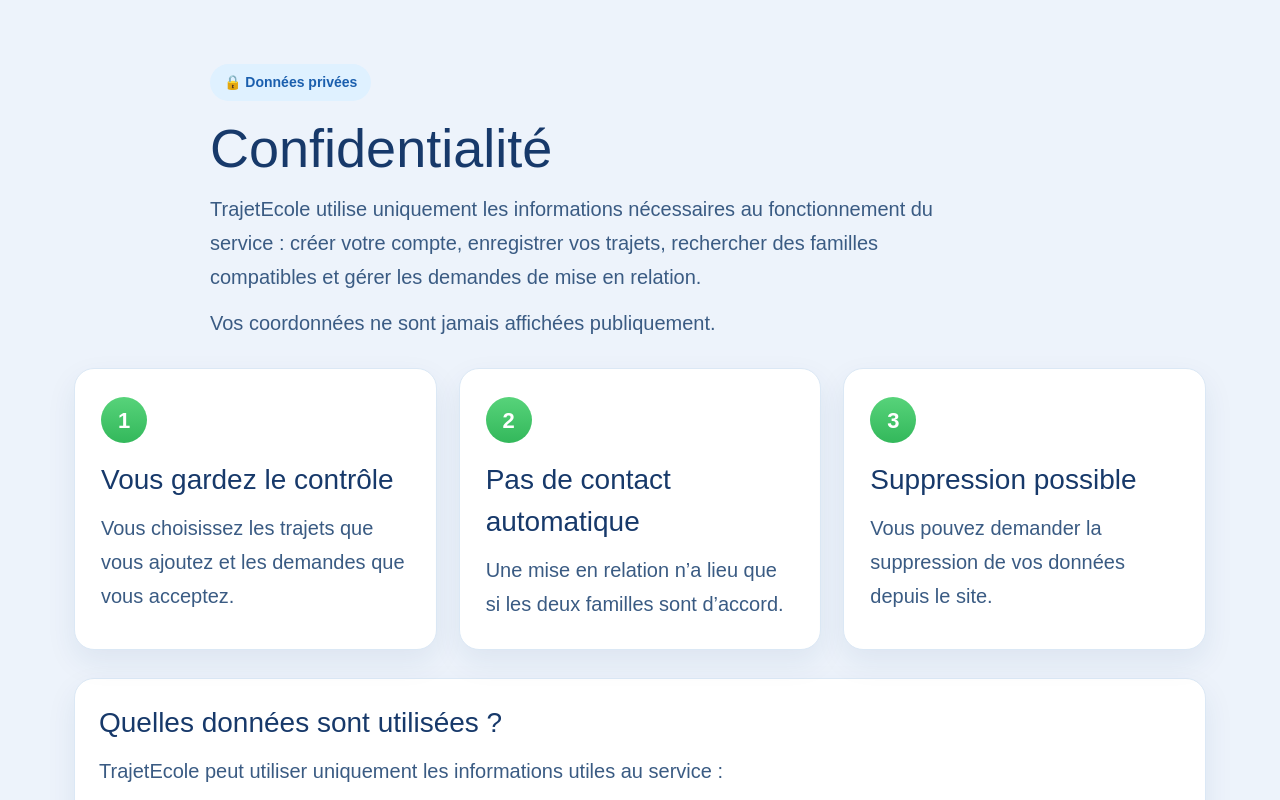
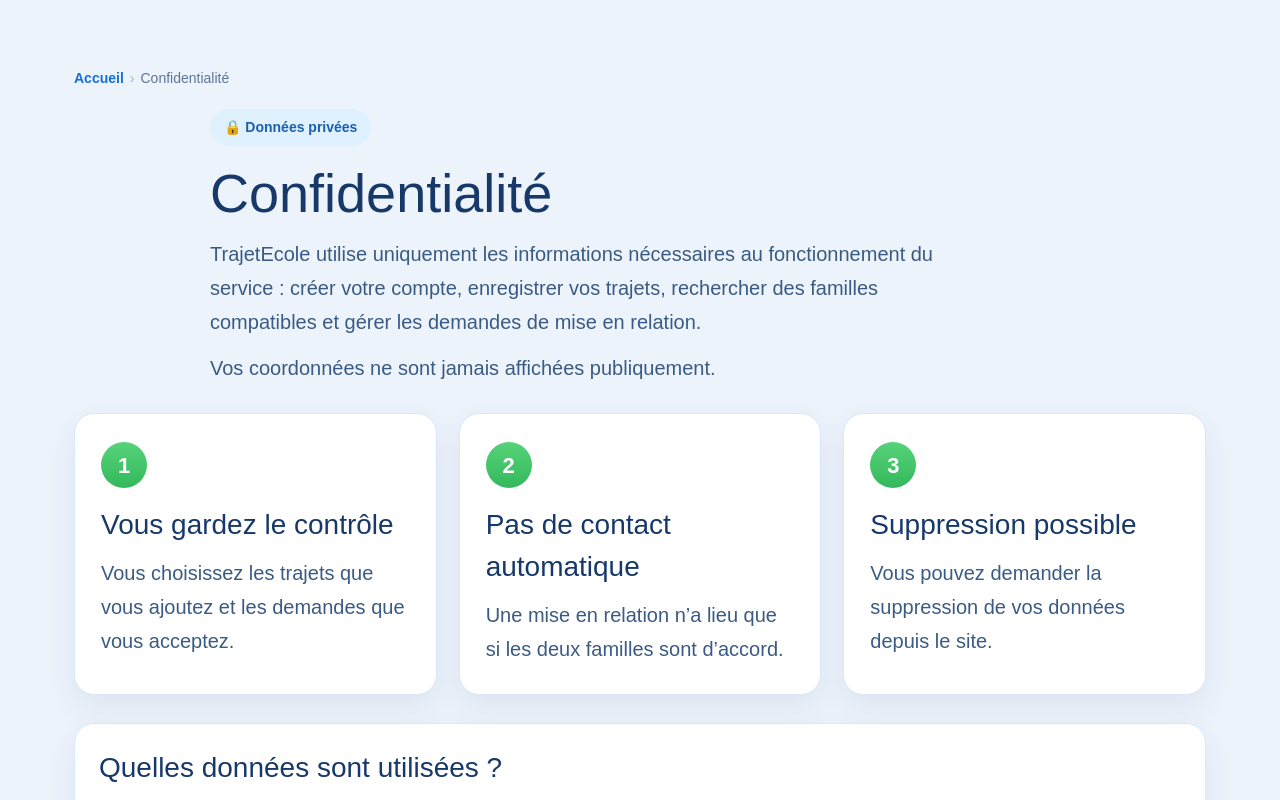
Before and after one commit to cttown/trajetecole-v2, a Next.js app: page /confidentialite in a window 1280 px wide. Shown: the top 800 px of the page. Built offline with nearby package versions, Linux system fonts and the light colour scheme.

Commit message:
Ergonomie: fil d'Ariane en haut des pages de contenu + mention France metropolitaine sur l'accueil

```diff
--- /dev/null
+++ b/src/components/Breadcrumb.tsx
@@ -0,0 +1,51 @@
+import Link from 'next/link'
+import type { CSSProperties } from 'react'
+
+type Crumb = { label: string; href?: string }
+
+const navStyle: CSSProperties = {
+  padding: '4px 0 20px',
+  fontSize: 14,
+  display: 'flex',
+  flexWrap: 'wrap',
+  gap: 6,
+  alignItems: 'center',
+}
+
+const linkStyle: CSSProperties = {
+  color: '#1670dc',
+  textDecoration: 'none',
+  fontWeight: 600,
+}
+
+const currentStyle: CSSProperties = { color: '#5c7699' }
+const separatorStyle: CSSProperties = { color: '#9fb4ce' }
+const itemStyle: CSSProperties = { display: 'inline-flex', alignItems: 'center', gap: 6 }
+
+/**
+ * Fil d'Ariane affiché en haut des pages de contenu, pour offrir un retour
+ * immédiat (accueil / section) sans avoir à faire défiler toute la page.
+ */
+export default function Breadcrumb({ items }: { items: Crumb[] }) {
+  return (
+    <nav aria-label="Fil d’ariane" style={navStyle}>
+      {items.map((item, index) => {
+        const isLast = index === items.length - 1
+        return (
+          <span key={index} style={itemStyle}>
+            {item.href && !isLast ? (
+              <Link href={item.href} style={linkStyle}>
+                {item.label}
+              </Link>
+            ) : (
+              <span style={currentStyle} aria-current={isLast ? 'page' : undefined}>
+                {item.label}
+              </span>
+            )}
+            {!isLast ? <span style={separatorStyle}>›</span> : null}
+          </span>
+        )
+      })}
+    </nav>
+  )
+}
--- a/src/pages/confidentialite.tsx
+++ b/src/pages/confidentialite.tsx
@@ -1,4 +1,5 @@
 import Seo from '../components/Seo'
+import Breadcrumb from '../components/Breadcrumb'
 import Link from 'next/link'
 import styles from '../styles/Home.module.css'
 
@@ -62,6 +63,10 @@ export default function ConfidentialitePage() {
       <main className={styles.page}>
         <section className={styles.legalSection}>
           <div className={styles.container}>
+            <Breadcrumb
+              items={[{ label: 'Accueil', href: '/' }, { label: 'Confidentialité' }]}
+            />
+
             <div className={styles.legalHeader}>
               <div className={styles.badge}>🔒 Données privées</div>
 
--- a/src/pages/index.tsx
+++ b/src/pages/index.tsx
@@ -78,7 +78,7 @@ export default function HomePage() {
                 <p className={styles.heroText}>
                   Beaucoup de parents font les mêmes trajets sans le savoir. TrajetEcole aide les
                   familles à trouver des trajets compatibles entre votre domicile, l’école et les
-                  activités.
+                  activités, partout en France métropolitaine.
                 </p>
 
                 <div className={styles.heroBenefits}>
--- a/src/pages/qui-sommes-nous.tsx
+++ b/src/pages/qui-sommes-nous.tsx
@@ -1,4 +1,5 @@
 import Seo from '../components/Seo'
+import Breadcrumb from '../components/Breadcrumb'
 import Link from 'next/link'
 import styles from '../styles/Home.module.css'
 
@@ -14,6 +15,10 @@ export default function QuiSommesNousPage() {
       <main className={styles.page}>
         <section className={styles.legalSection}>
           <div className={styles.container}>
+            <Breadcrumb
+              items={[{ label: 'Accueil', href: '/' }, { label: 'Qui sommes-nous ?' }]}
+            />
+
             <div className={styles.legalHeader}>
               <div className={styles.badge}>🤝 Entraide entre parents</div>
               <h1 className={styles.legalTitle}>Qui sommes-nous ?</h1>
--- a/src/pages/ressources/activites-extrascolaires-partager-trajets.tsx
+++ b/src/pages/ressources/activites-extrascolaires-partager-trajets.tsx
@@ -1,5 +1,6 @@
 import type { CSSProperties } from 'react'
 import Seo from '../../components/Seo'
+import Breadcrumb from '../../components/Breadcrumb'
 import Link from 'next/link'
 import styles from '../../styles/Home.module.css'
 
@@ -74,6 +75,14 @@ export default function ActivitesExtrascolairesPartagerTrajetsPage() {
       <main className={styles.page}>
         <section className={styles.legalSection}>
           <div className={styles.container}>
+            <Breadcrumb
+              items={[
+                { label: 'Accueil', href: '/' },
+                { label: 'Ressources', href: '/ressources' },
+                { label: 'Partager les trajets des activités' },
+              ]}
+            />
+
             <div className={styles.legalHeader}>
               <div className={styles.badge}>📚 Ressource pratique</div>
 
--- a/src/pages/ressources/confier-enfant-autre-parent.tsx
+++ b/src/pages/ressources/confier-enfant-autre-parent.tsx
@@ -1,5 +1,6 @@
 import type { CSSProperties } from 'react'
 import Seo from '../../components/Seo'
+import Breadcrumb from '../../components/Breadcrumb'
 import Link from 'next/link'
 import styles from '../../styles/Home.module.css'
 
@@ -64,6 +65,14 @@ export default function ConfierEnfantAutreParentPage() {
       <main className={styles.page}>
         <section className={styles.legalSection}>
           <div className={styles.container}>
+            <Breadcrumb
+              items={[
+                { label: 'Accueil', href: '/' },
+                { label: 'Ressources', href: '/ressources' },
+                { label: 'Confier son enfant' },
+              ]}
+            />
+
             <div className={styles.legalHeader}>
               <div className={styles.badge}>📚 Ressource pratique</div>
 
--- a/src/pages/ressources/gagner-temps-matin-entraide-parents.tsx
+++ b/src/pages/ressources/gagner-temps-matin-entraide-parents.tsx
@@ -1,5 +1,6 @@
 import type { CSSProperties } from 'react'
 import Seo from '../../components/Seo'
+import Breadcrumb from '../../components/Breadcrumb'
 import Link from 'next/link'
 import styles from '../../styles/Home.module.css'
 
@@ -74,6 +75,14 @@ export default function GagnerTempsMatinEntraideParentsPage() {
       <main className={styles.page}>
         <section className={styles.legalSection}>
           <div className={styles.container}>
+            <Breadcrumb
+              items={[
+                { label: 'Accueil', href: '/' },
+                { label: 'Ressources', href: '/ressources' },
+                { label: 'Gagner du temps le matin' },
+              ]}
+            />
+
             <div className={styles.legalHeader}>
               <div className={styles.badge}>📚 Ressource pratique</div>
 
--- a/src/pages/ressources/index.tsx
+++ b/src/pages/ressources/index.tsx
@@ -1,4 +1,5 @@
 import Seo from '../../components/Seo'
+import Breadcrumb from '../../components/Breadcrumb'
 import Link from 'next/link'
 import styles from '../../styles/Home.module.css'
 
@@ -59,6 +60,10 @@ export default function RessourcesPage() {
       <main className={styles.page}>
         <section className={styles.legalSection}>
           <div className={styles.container}>
+            <Breadcrumb
+              items={[{ label: 'Accueil', href: '/' }, { label: 'Ressources' }]}
+            />
+
             <div className={styles.legalHeader}>
               <div className={styles.badge}>📚 Conseils pratiques</div>
 
--- a/src/pages/ressources/organiser-trajets-scolaires-entre-voisins.tsx
+++ b/src/pages/ressources/organiser-trajets-scolaires-entre-voisins.tsx
@@ -1,4 +1,5 @@
 import Seo from '../../components/Seo'
+import Breadcrumb from '../../components/Breadcrumb'
 import Link from 'next/link'
 import styles from '../../styles/Home.module.css'
 
@@ -73,6 +74,14 @@ export default function OrganiserTrajetsScolairesEntreVoisinsPage() {
       <main className={styles.page}>
         <section className={styles.legalSection}>
           <div className={styles.container}>
+            <Breadcrumb
+              items={[
+                { label: 'Accueil', href: '/' },
+                { label: 'Ressources', href: '/ressources' },
+                { label: 'Organiser entre voisins' },
+              ]}
+            />
+
             <div className={styles.legalHeader}>
               <div className={styles.badge}>📚 Ressource pratique</div>
 
--- a/src/pages/ressources/raisons-partager-trajets-enfants-pied.tsx
+++ b/src/pages/ressources/raisons-partager-trajets-enfants-pied.tsx
@@ -1,5 +1,6 @@
 import type { CSSProperties } from 'react'
 import Seo from '../../components/Seo'
+import Breadcrumb from '../../components/Breadcrumb'
 import Link from 'next/link'
 import styles from '../../styles/Home.module.css'
 
@@ -36,6 +37,14 @@ export default function RaisonsPartagerTrajetsEnfantsPiedPage() {
       <main className={styles.page}>
         <section className={styles.legalSection}>
           <div className={styles.container}>
+            <Breadcrumb
+              items={[
+                { label: 'Accueil', href: '/' },
+                { label: 'Ressources', href: '/ressources' },
+                { label: 'Partager les trajets à pied' },
+              ]}
+            />
+
             <div className={styles.legalHeader}>
               <div className={styles.badge}>📚 Ressource pratique</div>
 
--- a/src/pages/ressources/regles-trajets-partages-familles.tsx
+++ b/src/pages/ressources/regles-trajets-partages-familles.tsx
@@ -1,5 +1,6 @@
 import type { CSSProperties } from 'react'
 import Seo from '../../components/Seo'
+import Breadcrumb from '../../components/Breadcrumb'
 import Link from 'next/link'
 import styles from '../../styles/Home.module.css'
 
@@ -74,6 +75,14 @@ export default function ReglesTrajetsPartagesFamillesPage() {
       <main className={styles.page}>
         <section className={styles.legalSection}>
           <div className={styles.container}>
+            <Breadcrumb
+              items={[
+                { label: 'Accueil', href: '/' },
+                { label: 'Ressources', href: '/ressources' },
+                { label: 'Règles entre familles' },
+              ]}
+            />
+
             <div className={styles.legalHeader}>
               <div className={styles.badge}>📚 Ressource pratique</div>
 
```
